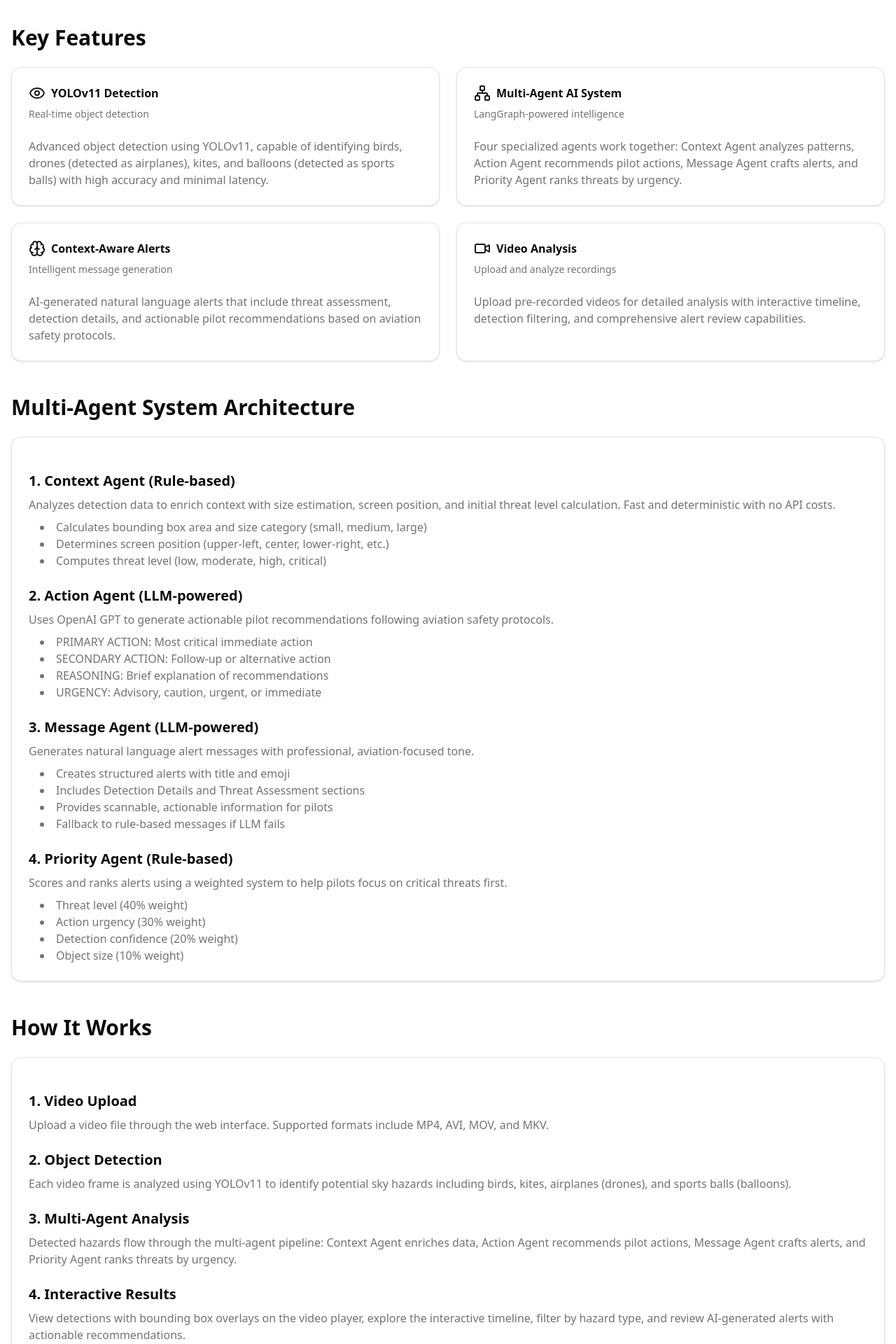
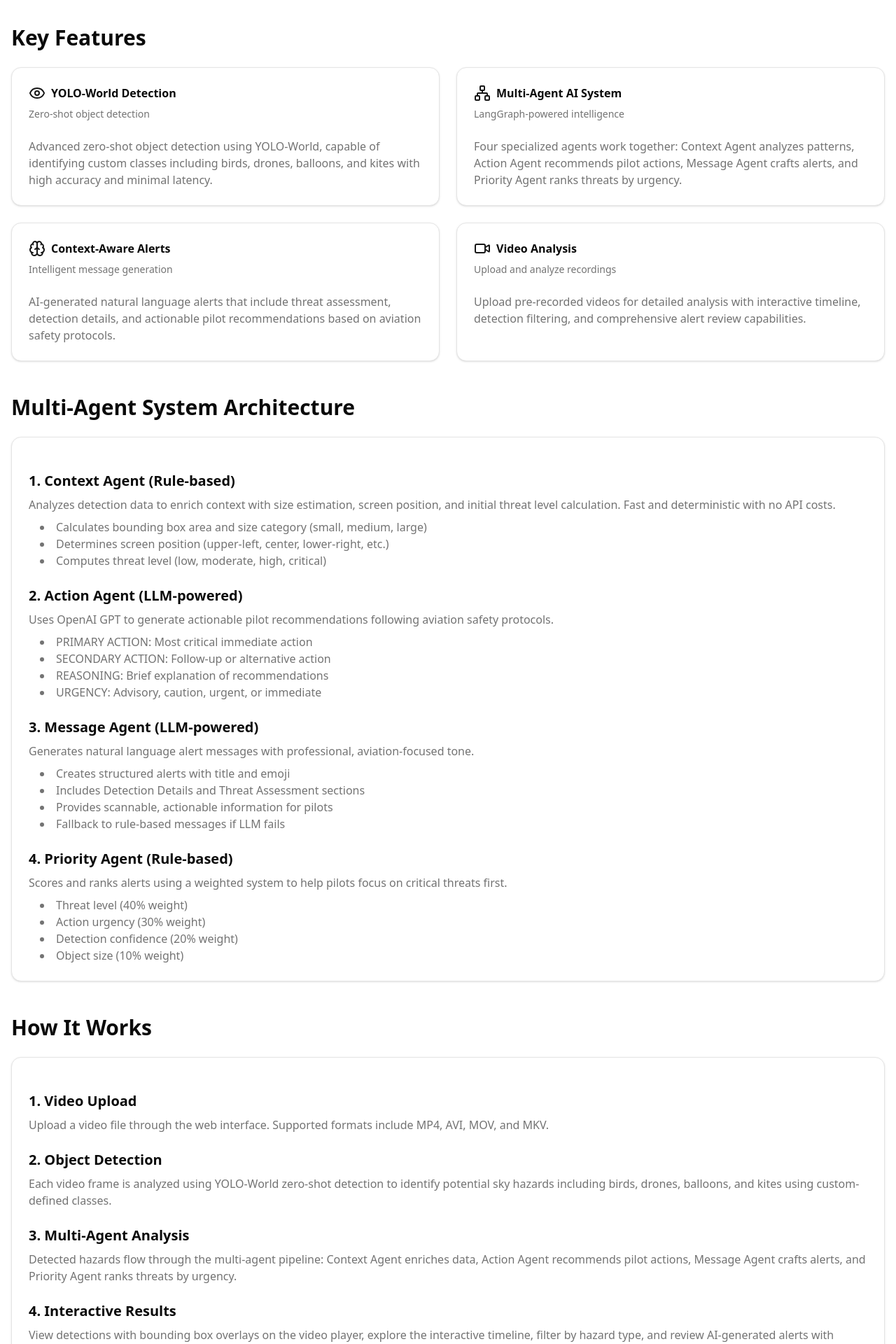
Before and after one commit to samiur-r/SkyLaneAI, a Next.js app in the folder apps/web/: page /docs in a window 1280 px wide. Shown: the part 560-2480 px from the top of the page at 70% size. Built offline with nearby package versions, Linux system fonts and the light colour scheme.

Commit message:
chore: update readme

```diff
--- a/apps/web/src/app/docs/page.tsx
+++ b/apps/web/src/app/docs/page.tsx
@@ -45,14 +45,14 @@ export default function DocsPage() {
             <CardHeader>
               <div className="flex items-center gap-2">
                 <Eye className="w-6 h-6 text-primary" />
-                <CardTitle>YOLOv11 Detection</CardTitle>
+                <CardTitle>YOLO-World Detection</CardTitle>
               </div>
-              <CardDescription>Real-time object detection</CardDescription>
+              <CardDescription>Zero-shot object detection</CardDescription>
             </CardHeader>
             <CardContent>
               <p className="text-muted-foreground">
-                Advanced object detection using YOLOv11, capable of identifying
-                birds, drones (detected as airplanes), kites, and balloons (detected as sports balls)
+                Advanced zero-shot object detection using YOLO-World, capable of identifying
+                custom classes including birds, drones, balloons, and kites
                 with high accuracy and minimal latency.
               </p>
             </CardContent>
@@ -187,8 +187,8 @@ export default function DocsPage() {
               <div>
                 <h3 className="text-xl font-semibold mb-2">2. Object Detection</h3>
                 <p className="text-muted-foreground">
-                  Each video frame is analyzed using YOLOv11 to identify potential sky hazards including
-                  birds, kites, airplanes (drones), and sports balls (balloons).
+                  Each video frame is analyzed using YOLO-World zero-shot detection to identify potential
+                  sky hazards including birds, drones, balloons, and kites using custom-defined classes.
                 </p>
               </div>
 
@@ -282,7 +282,7 @@ export default function DocsPage() {
                 <h3 className="text-lg font-semibold mb-2">Backend</h3>
                 <ul className="space-y-1 text-muted-foreground">
                   <li>• FastAPI (Python)</li>
-                  <li>• YOLOv11 object detection</li>
+                  <li>• YOLO-World zero-shot detection</li>
                   <li>• OpenCV for video processing</li>
                   <li>• File-based storage (temporary)</li>
                 </ul>
```
Also changed, not shown: 2 other files (tests, documents, lock files or other folders).
